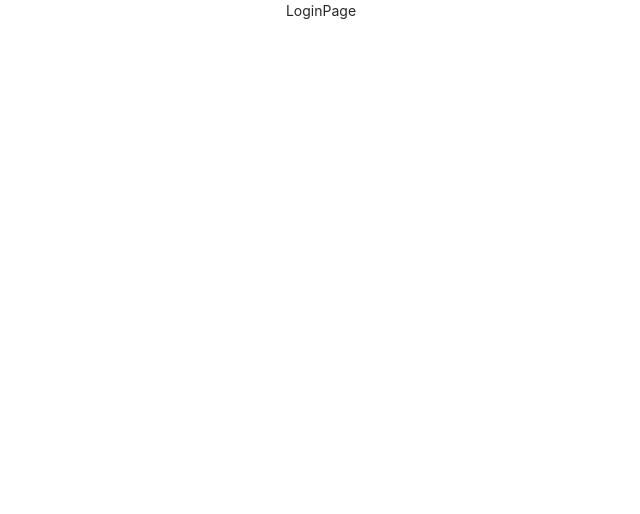
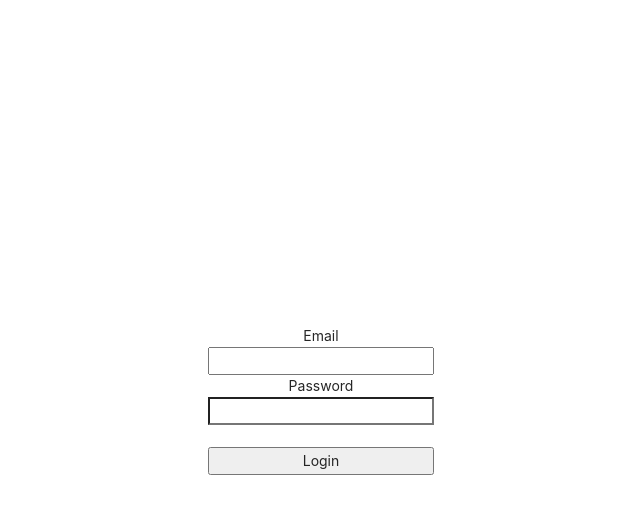
Before and after one commit to sangkwonkim/Boiler-plate, a React (Create React App) app in the folder client/: page /login in a window 1280 px wide. Shown: the top 514 px of the page, without its empty margins (319-959 px from the left). Built offline with nearby package versions, Linux system fonts and the light colour scheme.

Commit message:
로그인 기능 다시 학습하기

```diff
--- a/client/src/components/views/LandingPage/LandingPage.js
+++ b/client/src/components/views/LandingPage/LandingPage.js
@@ -10,8 +10,8 @@ function LandingPage() {
 
 
     return (
-        <div>
-            LandingPage
+        <div style={{display: 'flex', justifyContent: ' center', alignItems: 'center', width: "100%", height: '100vh'}}>
+            <h2>시작페이지</h2>
         </div>
     )
 }
--- a/client/src/components/views/LoginPage/LoginPage.js
+++ b/client/src/components/views/LoginPage/LoginPage.js
@@ -1,9 +1,30 @@
-import React from 'react'
+import React, {useState} from 'react'
 
 function LoginPage() {
+
+    const [Email, setEmail] = useState("")
+    const [Password, setPassword] = useState("")
+    const onEmailHandler = (event) => {
+        setEmail(event.target.value)
+    }
+    const onPasswordHandler = (event) => {
+        setPassword(event.target.value)
+    }
+    const onsubmitHandler = (event) => {
+
+    }
     return (
-        <div>
-            LoginPage
+        <div style={{display: 'flex', justifyContent: ' center', alignItems: 'center', width: "100%", height: '100vh'}}>
+            <form style={{display:'flex', flexDirection:'column'}} onSubmit={onsubmitHandler}>
+                <label>Email</label>
+                <input type='email' value={Email} onChange={onEmailHandler}></input>
+                <label>Password</label>
+                <input type='password' value={Password} onChange={onPasswordHandler}></input>
+                <br />
+                <button type='submit'>
+                    Login
+                </button>
+            </form>
         </div>
     )
 }
```
Also changed, not shown: client/src/index.js (line endings or trailing spaces).
